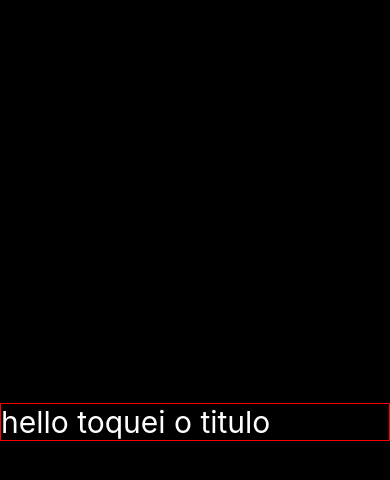
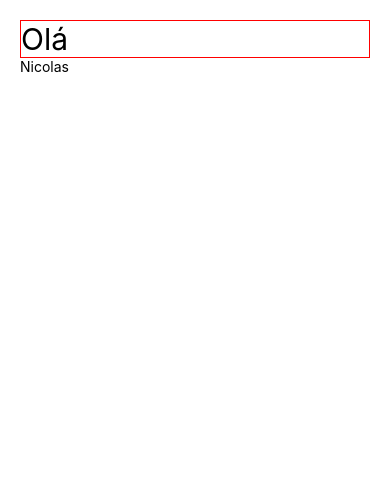
Before and after one commit to NicolasAFerro/reactNative, a React Native app: screen / in a window 390 px wide. Shown: the top 480 px of the page. Built offline with nearby package versions, Linux system fonts and the light colour scheme.

Commit message:
feat header component

```diff
--- a/src/App.tsx
+++ b/src/App.tsx
@@ -1,11 +1,11 @@
-import {SafeAreaView, StyleSheet, Text} from 'react-native';
+import {SafeAreaView, StyleSheet} from 'react-native';
 import React, {Component} from 'react';
-
+import Header from './componets/Header/index';
 export default class App extends Component {
     render() {
         return (
             <SafeAreaView style={style.App}>
-                <Text style={style.Title}>hello toquei o titulo</Text>
+                <Header />
             </SafeAreaView>
         );
     }
@@ -13,13 +13,7 @@ export default class App extends Component {
 const style = StyleSheet.create({
     App: {
         flex: 1,
-        backgroundColor: 'black',
-        justifyContent: 'center',
-    },
-    Title: {
-        color: 'white',
-        fontSize: 30,
-        borderWidth: 1,
-        borderColor: 'red',
+        margin: 20,
+        backgroundColor: 'white',
     },
 });
--- /dev/null
+++ b/src/componets/Header/index.tsx
@@ -0,0 +1,25 @@
+import {Text, View, StyleSheet} from 'react-native';
+import React, {Component} from 'react';
+
+export default class index extends Component {
+    render() {
+        return (
+            <View>
+                <Text style={style.Title}>Olá</Text>
+                <Text>Nicolas</Text>
+            </View>
+        );
+    }
+}
+const style = StyleSheet.create({
+    Title: {
+        color: 'black',
+        fontSize: 30,
+        borderWidth: 1,
+        borderColor: 'red',
+    },
+    SubTitle: {
+        color: 'black',
+        fontSize: 10,
+    },
+});
```
